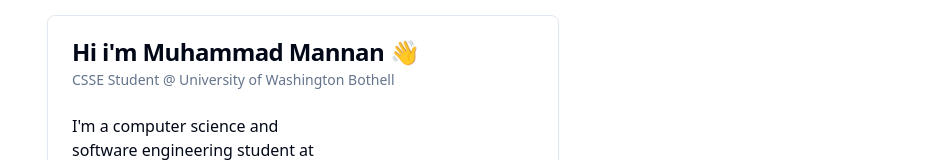
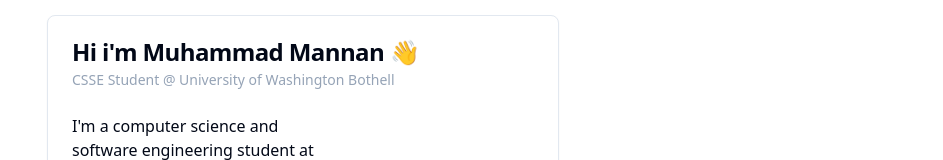
Before and after one commit to MuhammadMannan/css_480_website, a Next.js app in the folder my-app/: page / in a window 1280 px wide. Shown: the part 123-283 px from the top of the page, without its empty margins (337-1280 px from the left). Built offline with nearby package versions, Linux system fonts and the light colour scheme.

Commit message:
✨ Style: Update color of CardDescription text on Home page

```diff
--- a/my-app/src/app/page.tsx
+++ b/my-app/src/app/page.tsx
@@ -53,7 +53,7 @@ export default function Home() {
         <Card>
           <CardHeader>
             <CardTitle>Hi i&apos;m Muhammad Mannan 👋</CardTitle>
-            <CardDescription>
+            <CardDescription className="text-[#95A3B6]">
               CSSE Student @ University of Washington Bothell
             </CardDescription>
           </CardHeader>
```
